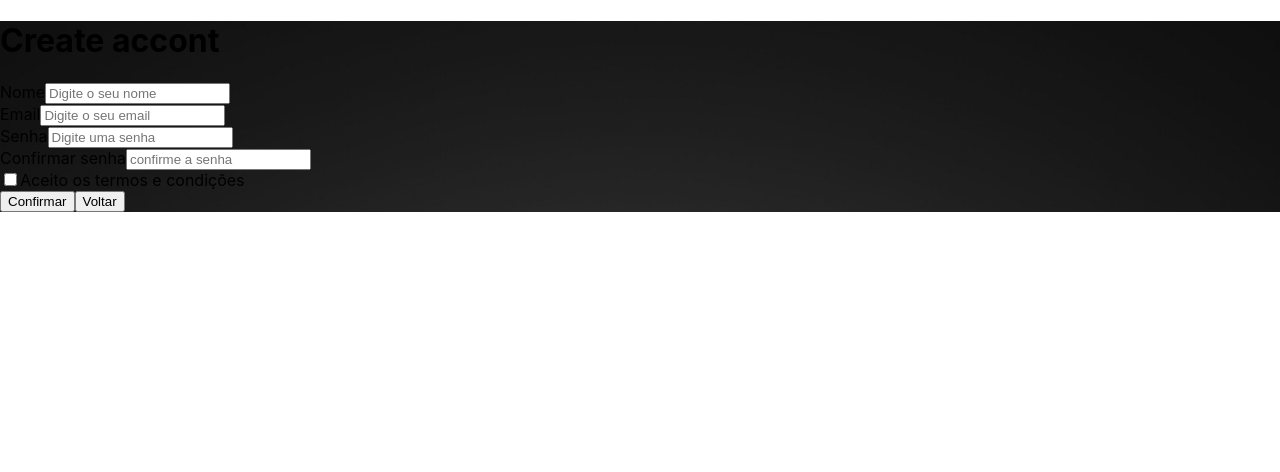
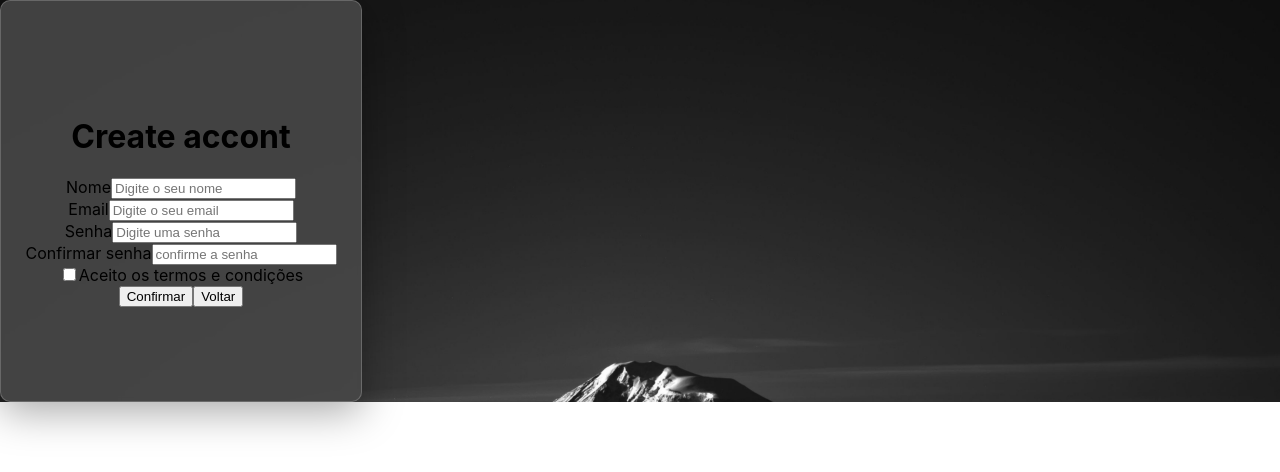
Before and after one commit to Levss30/todo-app-react-frontend, a React (Create React App) app: page /register in a window 1280 px wide. Shown: the top 472 px of the page. Built offline with nearby package versions, Linux system fonts and the light colour scheme.

Commit message:
Feat FormCss

```diff
--- a/src/Components/cadastro-page/CadastroPage.css
+++ b/src/Components/cadastro-page/CadastroPage.css
@@ -3,3 +3,18 @@
     background-size: cover;
     background-repeat: no-repeat;
 }
+
+
+.cadastro-wrapper{
+    width: 45vh;
+    height: 50vh;
+    display: flex;
+    justify-content: center;
+    align-items: center;
+    flex-direction: column;
+    background: rgba(71, 71, 71, 0.904);
+    backdrop-filter: blur(2px);
+    border-radius: 10px;
+    box-shadow: 0px 10px 40px #00000056;
+    border: 1px solid rgb(255, 255, 255, .2);
+}
```
